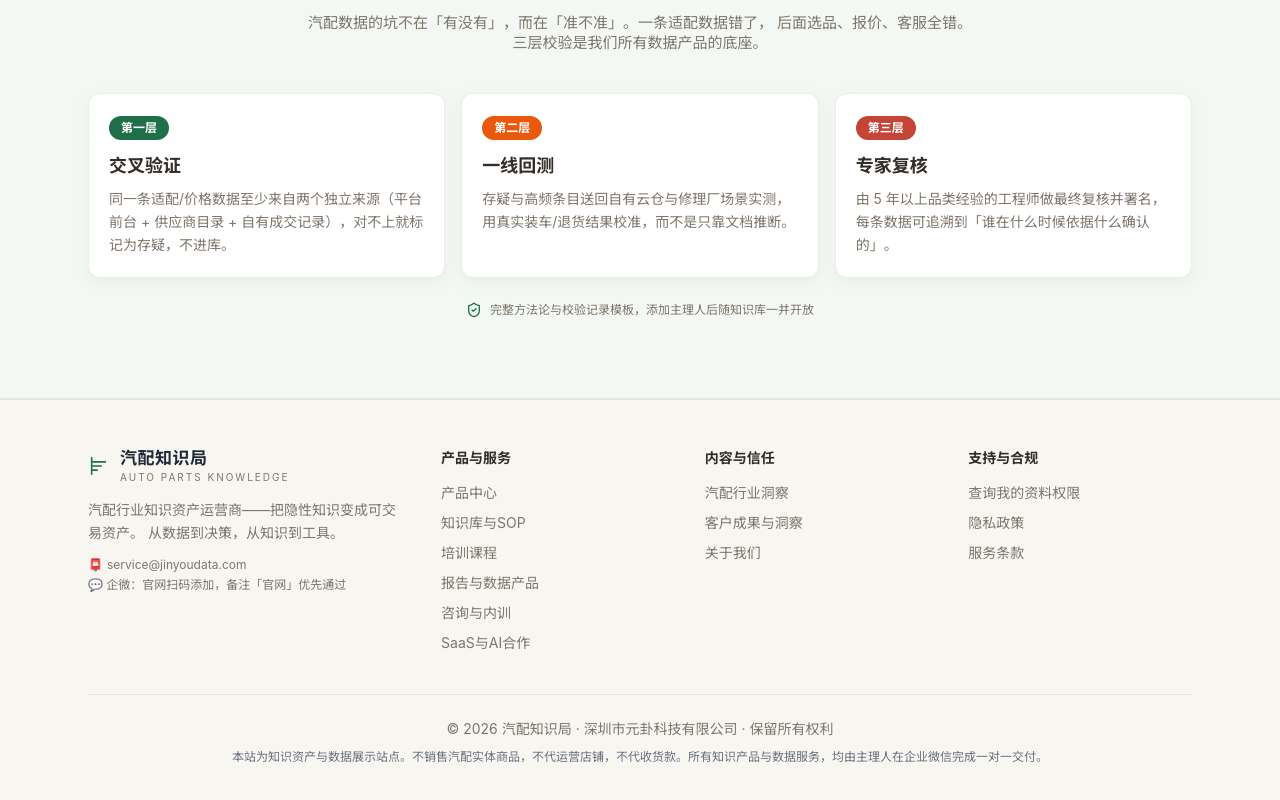
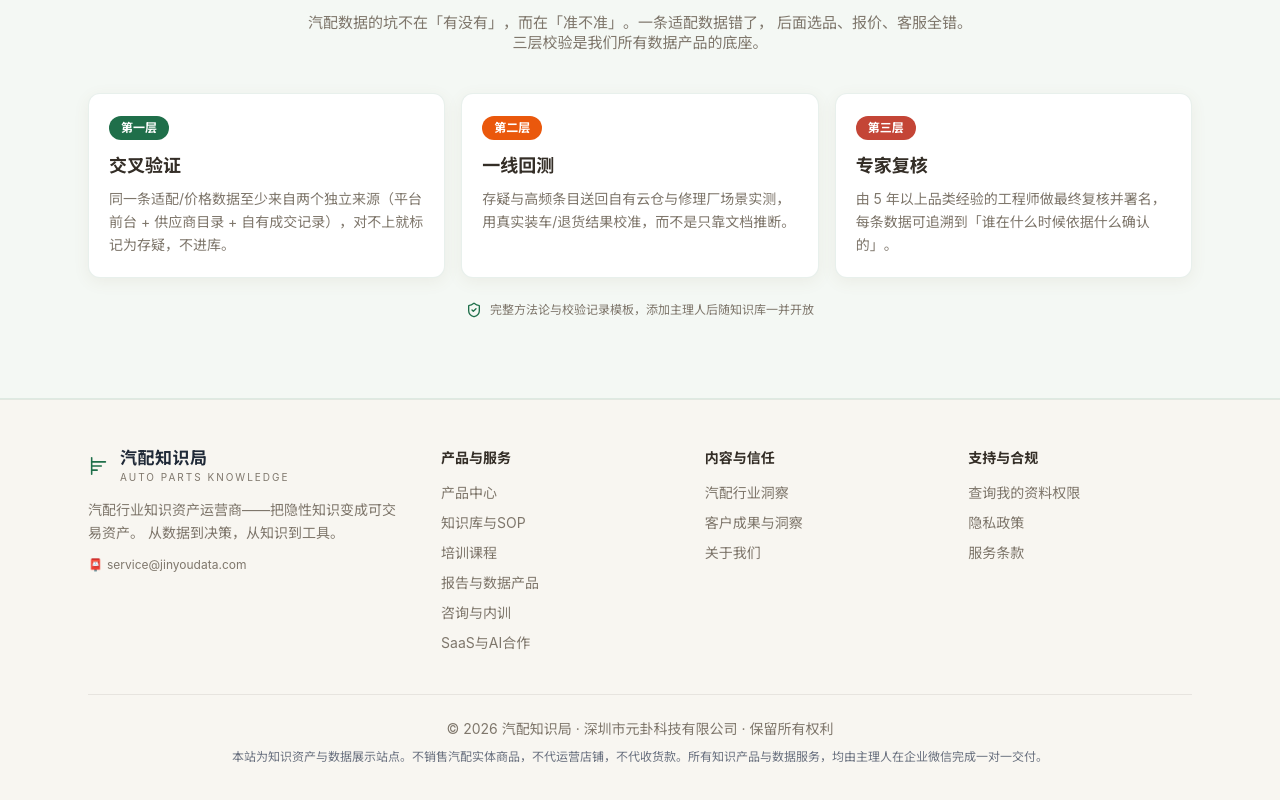
Before and after one commit to JinyouMate/qp, a Next.js app: page / in a window 1280 px wide. Shown: the part 2442-3242 px from the top of the page. Built offline with nearby package versions, Linux system fonts and the light colour scheme; no server answers; a web font is replaced by a local one.

Commit message:
页脚删除企微扫码说明行，只保留邮箱

```diff
--- a/components/site/footer.tsx
+++ b/components/site/footer.tsx
@@ -57,7 +57,6 @@ export function Footer() {
                 {BRAND.email}
               </a>
             </p>
-            <p className="mt-1 text-xs">💬 企微：官网扫码添加，备注「官网」优先通过</p>
           </div>
           {COLS.map((col) => (
             <div key={col.title}>
```
